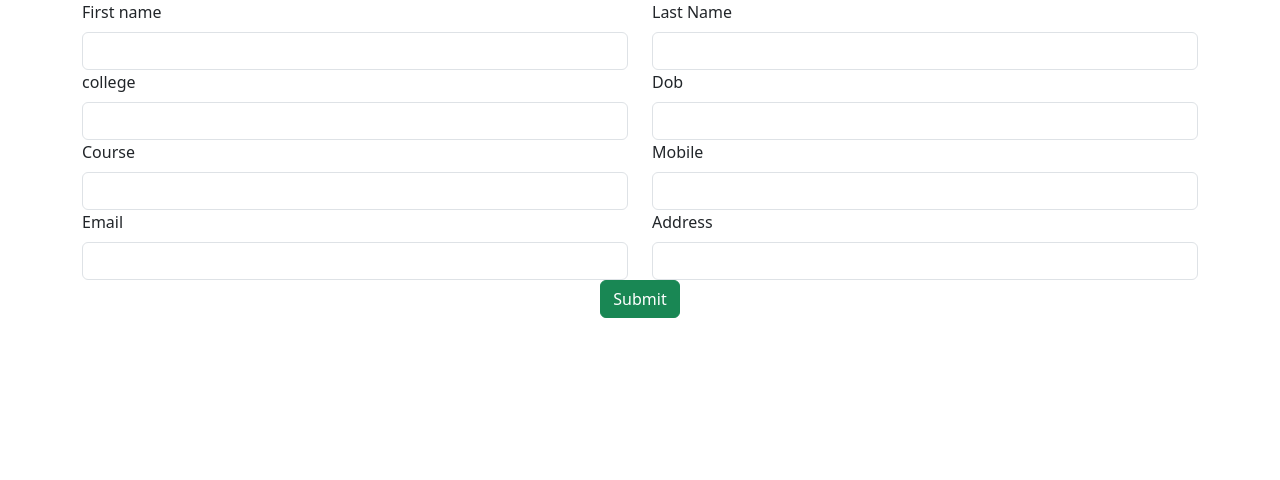
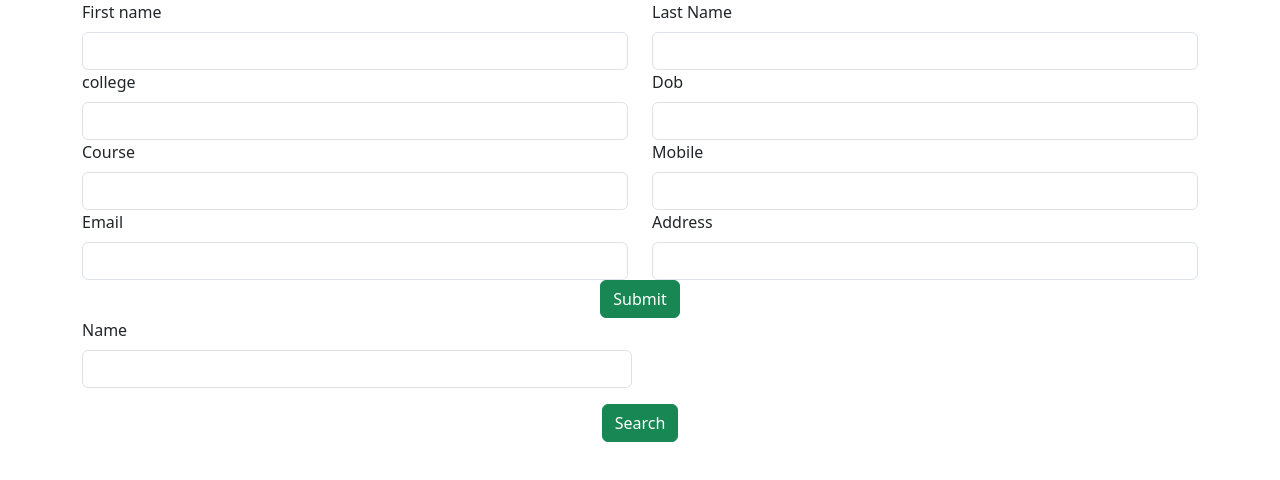
Before and after one commit to Anjaleekrishna135/fisat-student-app, a React (Create React App) app: page / in a window 1280 px wide. Shown: the top 480 px of the page. Built offline with nearby package versions, Linux system fonts and the light colour scheme.

Commit message:
changes in project

```diff
--- a/src/App.js
+++ b/src/App.js
@@ -1,11 +1,13 @@
 import logo from './logo.svg';
 import './App.css';
 import AddStudent from './components/AddStudent';
+import SearchStudent from './components/SearchStudent';
 
 function App() {
   return (
     <div>
       <AddStudent />
+      <SearchStudent />
     </div>
   );
 }
--- /dev/null
+++ b/src/components/SearchStudent.jsx
@@ -0,0 +1,28 @@
+import React from 'react'
+
+const SearchStudent = () => {
+    return (
+        <div>
+            <div className="container">
+                <div className="row">
+                    <div className="col col-12 col-sm-12 col-md-12 col-lg-12 col-xl-12 col-xxl-12">
+                        <div className="row g-3">
+                            <div className="col col-12 col-sm-6 col-md-6 col-lg-6 col-xl-6 col-xxl-6">
+                                <label htmlFor="" className="form-label">Name</label>
+                                <input type="text" className="form-control" />
+                            </div>
+                            <center>
+                                <div className="col col-12 col-sm-6 col-md-6 col-lg-6 col-xl-6 col-xxl-6">
+                                   <button className="btn btn-success">Search</button>
+                                </div>
+
+                            </center>
+                        </div>
+                    </div>
+                </div>
+            </div>
+        </div>
+    )
+}
+
+export default SearchStudent
```
Also changed, not shown: src/components/ViewAll.jsx (added).
